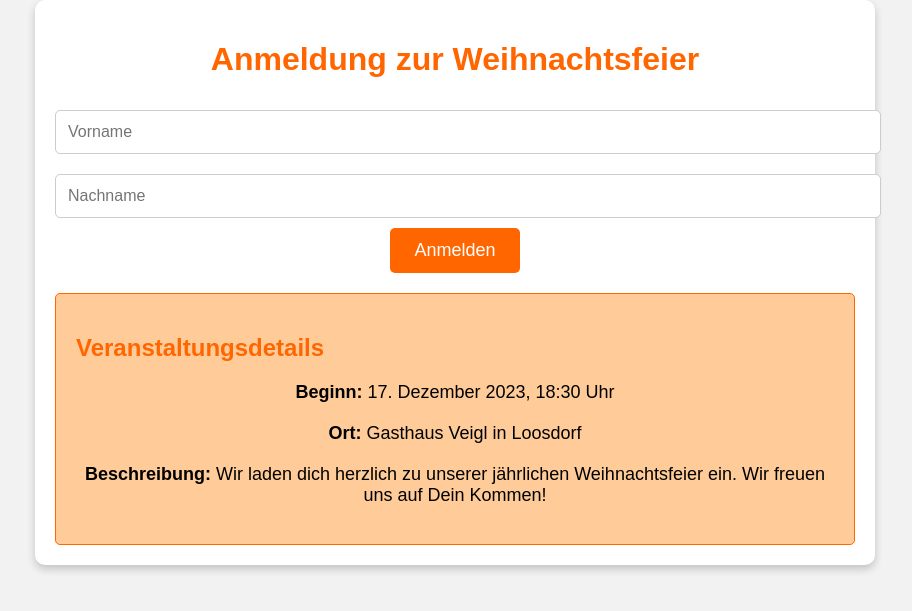
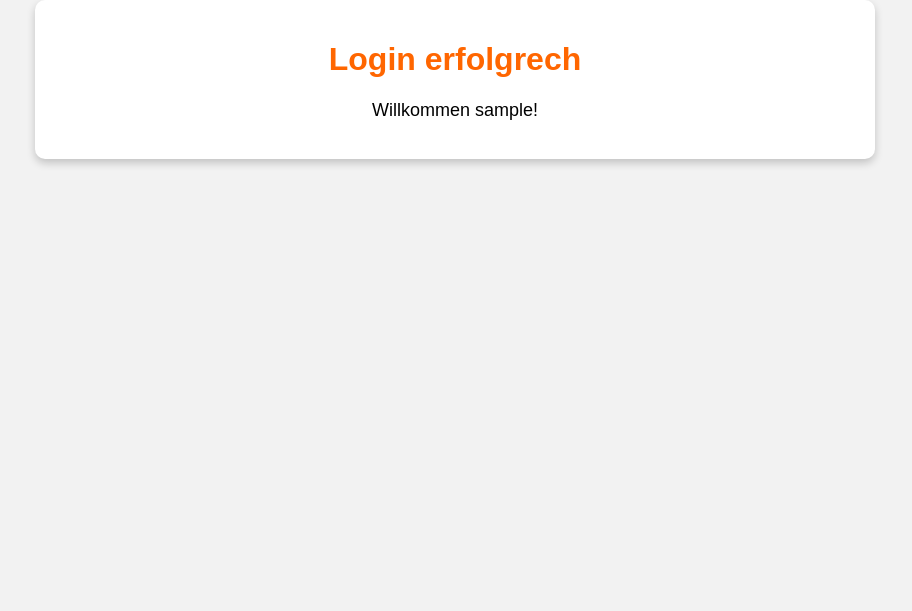
Before and after one commit to Hieba123/CyberSecurityNTL1, a PHP site: page /registration.php in a window 1280 px wide. Shown: the top 611 px of the page, without its empty margins (185-1097 px from the left). Run offline with PHP 8.4, Linux system fonts and the light colour scheme; the visitor is signed in with stand-in values (Sample User, id 1).

Commit message:
login update

```diff
--- a/LoginPage/registration.php
+++ b/LoginPage/registration.php
@@ -77,30 +77,8 @@ if (!isset($_SESSION['angemeldet1']) || $_SESSION['angemeldet1'] !== true) {
 </head>
 <body>
     <div class="container">
-        <h1>Anmeldung zur Weihnachtsfeier</h1>
-        <form method="post" action="<?php echo htmlentities($_SERVER['PHP_SELF']) ?>">
-            <input type="text" name="vorname" placeholder="Vorname" required><br>
-            <input type="text" name="nachname" placeholder="Nachname" required><br>
-            <input type="submit" value="Anmelden">
-        </form>
-        <?php
-        if ($_SERVER["REQUEST_METHOD"] == "POST") {
-            $vorname = $_POST["vorname"];
-            $nachname = $_POST["nachname"];
-            require('anmeldung.php');
-            $result=0;
-            $result=eintragHinzufuegen($vorname,$nachname);
-            if($result==0){
-            echo "<p>Vielen Dank, $vorname $nachname, für deine Anmeldung zur Weihnachtsfeier!</p>";
-            }
-        }
-        ?>
-        <div class="event-details">
-            <h2>Veranstaltungsdetails</h2>
-            <p><strong>Beginn:</strong> 17. Dezember 2023, 18:30 Uhr</p>
-            <p><strong>Ort:</strong> Gasthaus Veigl in Loosdorf</p>
-            <p><strong>Beschreibung:</strong> Wir laden dich herzlich zu unserer jährlichen Weihnachtsfeier ein. Wir freuen uns auf Dein Kommen!</p>
-        </div>
+        <h1>Login erfolgrech</h1>
+       <p>Willkommen <?php echo $_SESSION["user"]; ?>!</p>
     </div>
 </body>
 </html>
```
Also changed, not shown: LoginPage/index.php (+4 -10 lines), LoginPage/Neues Textdokument.txt (added).
